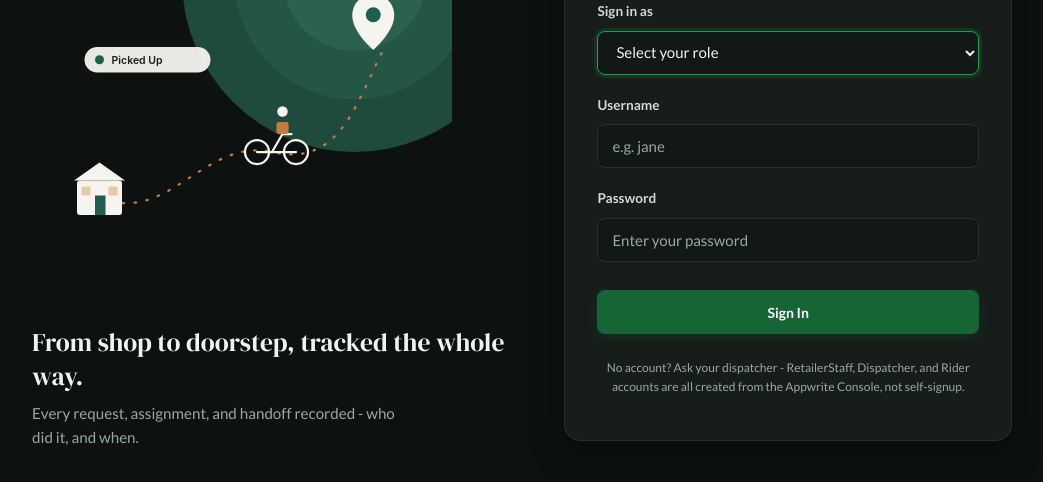
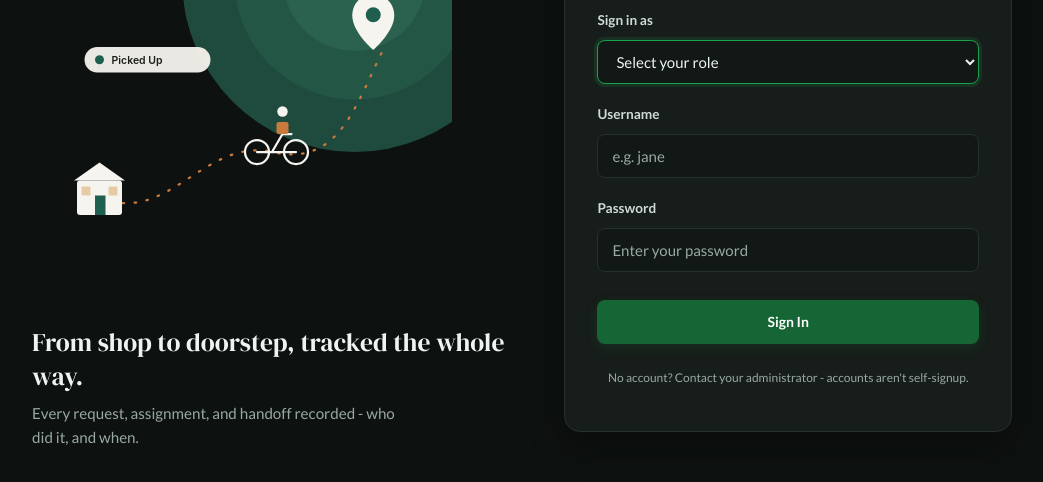
Before and after one commit to TitoKilonzo/Wasili-Retailers-Delivery-Management-System, a website: page public/index.html in a window 1280 px wide. Shown: the part 234-716 px from the top of the page, without its empty margins (118-1161 px from the left). Drawn offline with Linux system fonts and the light colour scheme; a script that the page names is missing.

Commit message:
docs(login): remove Appwrite reference from sign-in footer copy
- Reword "No account?" message to reference an administrator
  instead of the Appwrite Console, keeping implementation
  details out of user-facing copy

```diff
--- a/public/index.html
+++ b/public/index.html
@@ -78,8 +78,7 @@
             </form>
 
             <p class="login-footer">
-                No account? Ask your dispatcher - RetailerStaff, Dispatcher, and Rider
-                accounts are all created from the Appwrite Console, not self-signup.
+               No account? Contact your administrator - accounts aren't self-signup.
             </p>
 
         </div>
```
